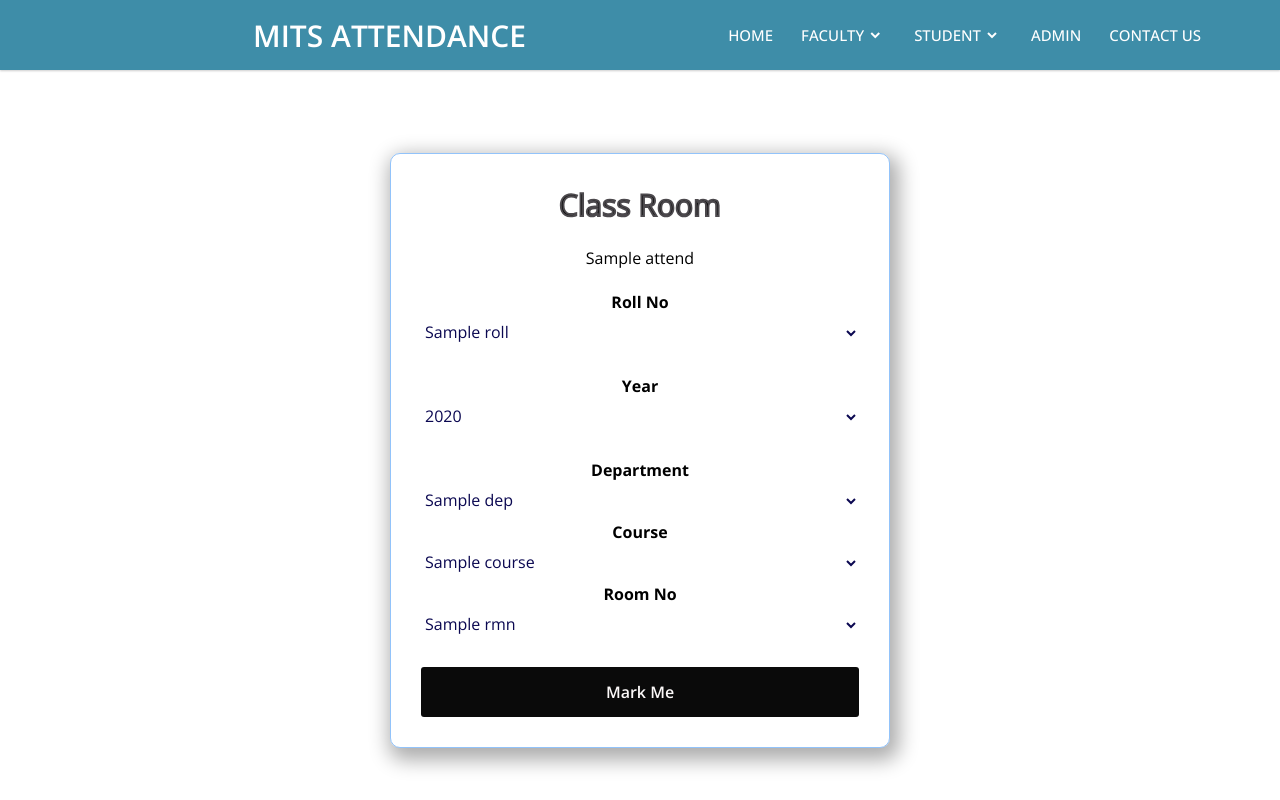
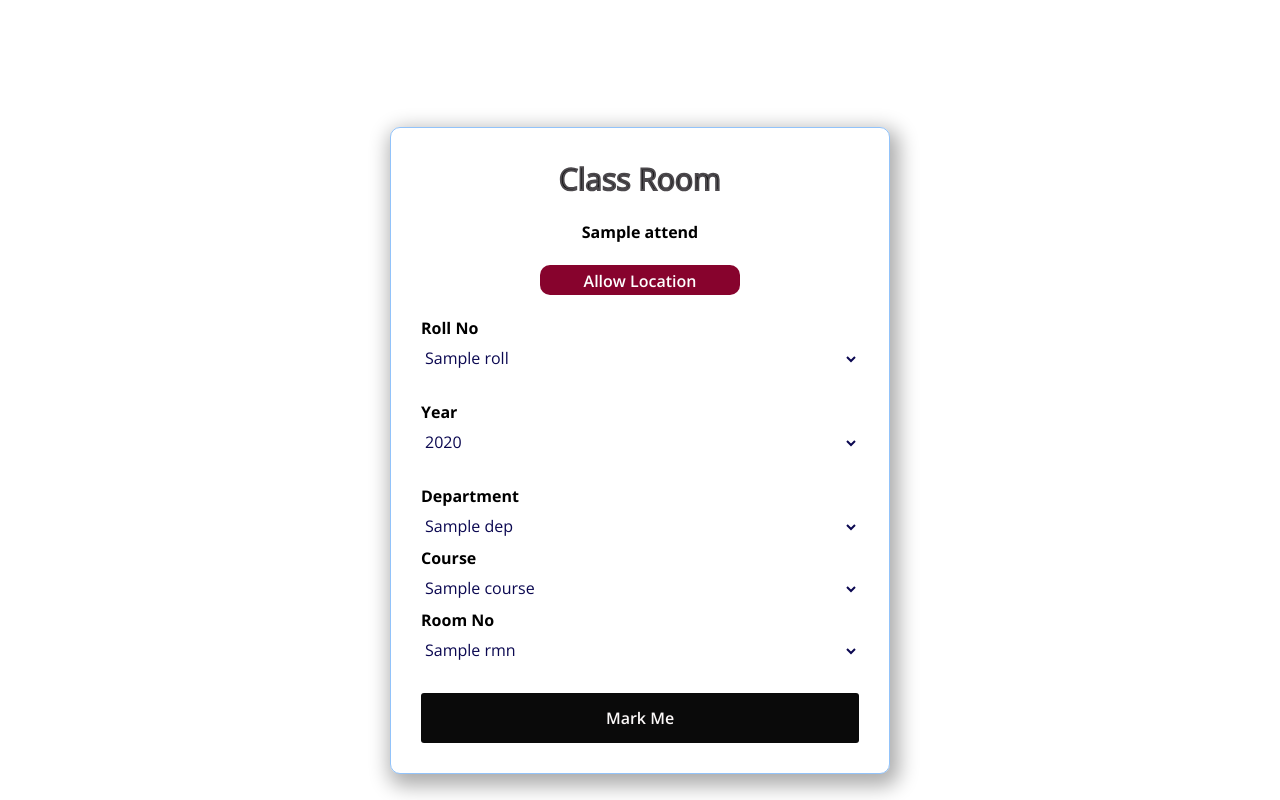
Before and after one commit to udaykiran279/Mits_Attendance_System, a Flask app: template templates/studentform.html in a window 1280 px wide. Run offline with Flask 2, Linux system fonts and the light colour scheme; the template is opened without the code that fills it: most values are stand-ins (such as "Sample title", 1, 10 or a date in 2020).

Commit message:
Update studentform.html

```diff
--- a/templates/studentform.html
+++ b/templates/studentform.html
@@ -3,15 +3,15 @@
   <head>
     <style>
       .Input_fields{
-          display: grid;
+          display:flex;
           grid-template-columns: 10% 20%;
-          margin-bottom: 15px;
+          margin-bottom: 25px;
       }
 
-      .Input_fields lable{
+      .Input_fields label{
         color: #0808e1;
-        font-size: 18px;
-        font-weight: 500%;
+        font-size: 10px;
+        font-weight: 300%;
       }
 
       .Input_fields input{
@@ -25,15 +25,19 @@
       }
       .btn{
           border:#888888;
-          width: 120px;
-          height: 25px;
+          width: 200px;
+          height: 30px;
           margin-left: 0px;
-          background-color: rgb(192, 90, 190);
+          background-color: rgb(135, 3, 45);
           color: #fff;
-          border-radius: 9px;
-          text-align:justify;
+          border-radius: 10px;
+          text-align:center;
+          text-overflow: ellipsis;
+          padding-top: 5px;
+          padding-bottom: 10px;
           font-size: medium;
       }
+
     </style>
     <meta charset="UTF-8">
     <title>student</title>
@@ -67,105 +71,49 @@
         arrowLink2.addEventListener("click", handlesideLink2);
       });
     </script>
-
-
   </head>
 <body>
-  <nav>
-    <div class="navbar" id="navbar">
-      <div onclick="handleMenu()">
-        <i class='bx bx-menu' ></i>
-      </div>
-      <div class="logo"><a href="{{url_for('home')}}">MITS ATTENDANCE</a></div>
-      <div class="nav-links">
-        <div class="sidebar-logo">
-          <span class="logo-name">MITS ATTENDANCE</span>
-          <i class='bx bx-x'></i>
-        </div>
-        <ul class="links">
-          <li><a href="{{url_for('home')}}">HOME</a></li>
-          <li>
-            <a href="#">FACULTY</a>
-            <i class='bx bxs-chevron-down htmlcss-arrow arrow  '></i>
-            <ul class="htmlCss-sub-menu sub-menu">
-              <li><a href="{{url_for('fin')}}">SIGN IN</a></li>
-              <li><a href="{{url_for('fup')}}">SIGN UP</a></li>
-            </ul>
-          </li>
-          <li>
-            <a href="#">STUDENT</a>
-            <i class='bx bxs-chevron-down js-arrow arrow '></i>
-            <ul class="js-sub-menu sub-menu">
-              <li><a href="{{url_for('ssin')}}">SIGN IN</a></li>
-              <li><a href="{{url_for('ssup')}}">SIGN UP</a></li>
-            </ul>
-          </li>
-          <li><a href="#">ADMIN</a></li>
-          <li><a href="#">CONTACT US</a></li>
-        </ul>
-      </div>
-  </nav>
-  <div class="sidemenu" id="sidemenu">
-    <ul class="links">
-          <li><a href="{{url_for('home')}}">HOME</a></li>
-          <li>
-            <a href="#">FACULTY</a>
-            <i onclick="handlesideLink1()" id="arrow1" class='bx bxs-chevron-down htmlcss-arrow arrow  '></i>
-            <ul class="sublinkMain1" id="sublinkMain1">
-              <li><a href="{{url_for('fin')}}">SIGN IN</a></li>
-              <li><a href="{{url_for('fup')}}">SIGN UP</a></li>
-            </ul>
-          </li>
-          <li>
-            <a href="#">STUDENT</a>
-            <i onclick="handlesideLink2()" id="arrow2"  class='bx bxs-chevron-down js-arrow arrow '></i>
-            <ul  class="sublinkMain2" id="sublinkMain2">
-              <li><a href="{{url_for('ssin')}}">SIGN IN</a></li>
-              <li><a href="{{url_for('ssup')}}">SIGN UP</a></li>
-            </ul>
-          </li>
-          <li><a href="#">ADMIN</a></li>
-          <li><a href="#">CONTACT US</a></li>
-        </ul>
-  </div>
+
   <div class="wrapper" style="margin-top: 100px">
-    <form action="{{url_for('predict')}}" method="POST">
     <h2>Class Room</h2>
-        <link rel="stylesheet" href="login.css">
+        <!-- <link rel="stylesheet" href="login.css"> -->
         <center>
             <marquee><b>{{msg}}</b></marquee>
-          {{ attend }}
-          </center>
+          <b>{{ attend }}</b>
+        </center><br>
+        <center><div><button class="btn" onclick="getLocation()" required>Allow Location</button></div></center>
+        <center><div><p id="demo"></p></div></center>
         <br>
+    <form action="{{url_for('predict')}}" method="POST">
           <div class="user-details">
             <div class="input-box">
-              <span class="details"><b>Roll No</b></span>
+              <span class="details" style="display: flex; text-align: left;"><b>Roll No</b></span>
                 <select id="rmn" name="roll" required="1">
                     <option value="{{roll}}">{{roll}}</option>
               </select>
             </div><br>
             <div class="input-box">
-              <span class="details"><b>Year</b></span>
+              <span class="details" style="display: flex; text-align: left;"><b>Year</b></span>
               <!-- {{year}} -->
               <select id="rmn" name="year" required="1">
                     <option value="{{year}}">{{year}}</option>
               </select>
             </div><br>
             <div class="input-box">
-              <span class="details"><b>Department</b></span>
+              <span class="details" style="display: flex; text-align: left;"><b>Department</b></span>
               <select id="rmn" name="deptart" required="1">
                     <option value="{{dep}}">{{dep}}</option>
               </select>
             </div>
             <div class="input-box">
-              <span class="details"><b>Course</b></span>
+              <span class="details" style="display: flex; text-align: left;"><b>Course</b></span>
               <select id="rmn" name="course" required="1">
                     <option value="{{course}}">{{course}}</option>
 
               </select>
             </div>
             <div class="input-box">
-                <span class="details"><b>Room No</b></span>
+                <span class="details" style="display: flex; text-align: left;"><b>Room No</b></span>
                 <select id="rmn" name="roomno" required="1">
                     <option value="{{rmn}}">{{rmn}}</option>
                 </select>
@@ -183,6 +131,7 @@
     </form>
   </div>
 </div>
+
 <script>
   var x=document.getElementById('demo')
   function getLocation() {
@@ -201,6 +150,5 @@
 </script>
 
 
-
 </body>
 </html>
```
Lines whose indentation alone changed are shown as unchanged.
